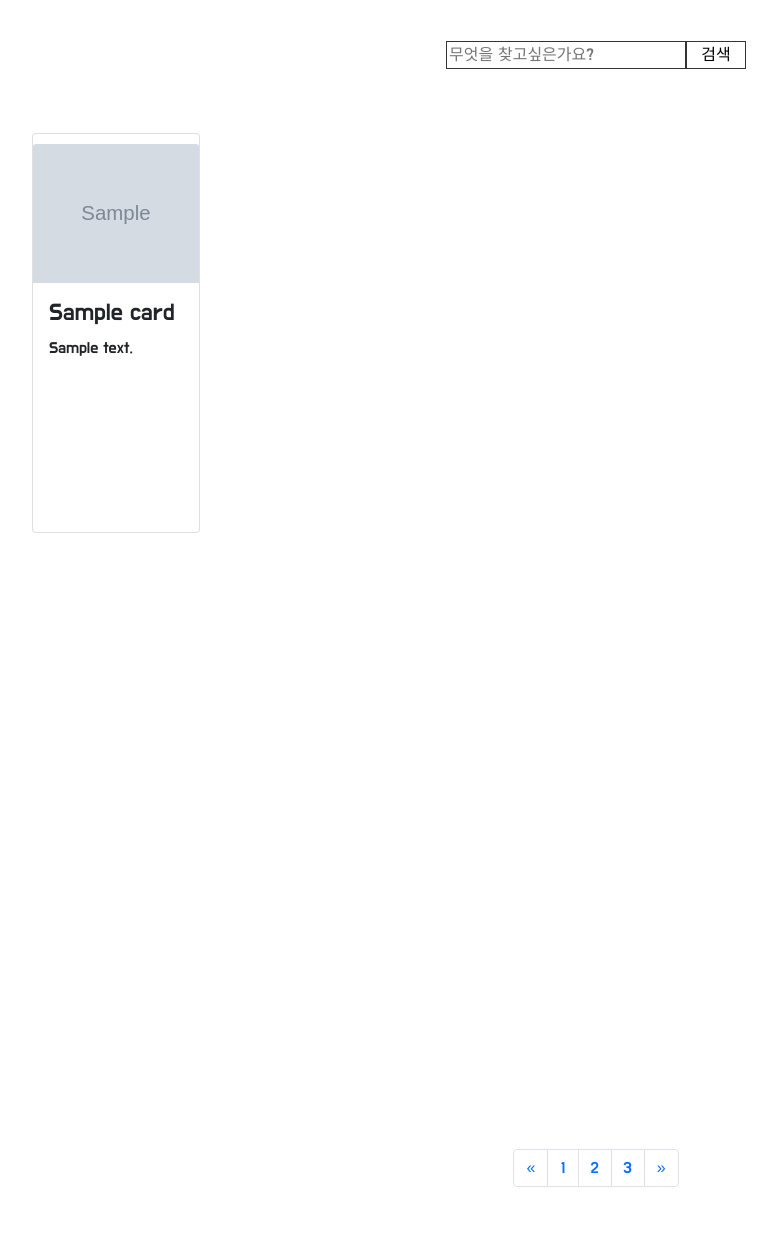
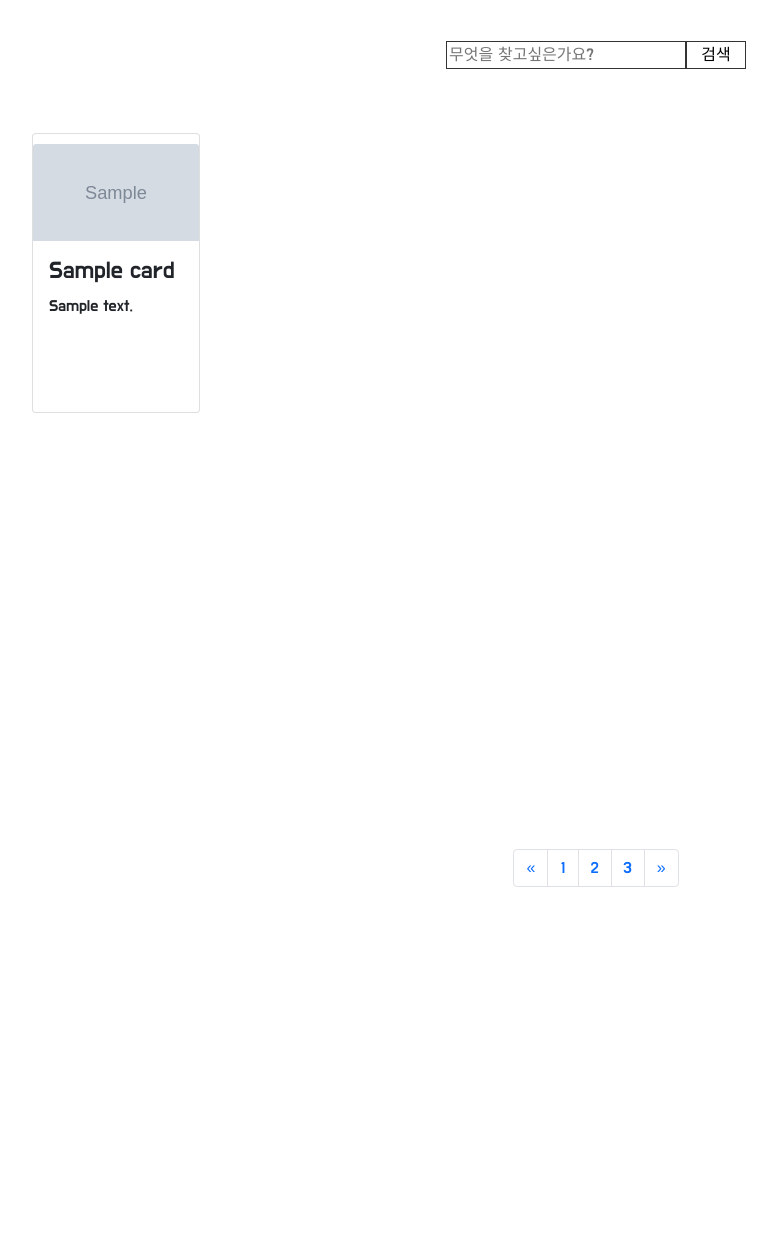
Before and after one commit to dan-studio/inno-camp-SA, a Flask app: template templates/blog.html in a window 1280 px wide. Shown: the part 297-1532 px from the top of the page, without its empty margins (44-821 px from the left). After the commit the page ends 1184 px from the top, so only its background shows below. Run offline with Flask 2, Linux system fonts and the light colour scheme; the template is opened without the code that fills it: most values are stand-ins (such as "Sample title", 1, 10 or a date in 2020); grey boxes marked "Sample" are stand-in pictures.

Commit message:
css fixed

```diff
--- a/static/css/style.css
+++ b/static/css/style.css
@@ -75,7 +75,7 @@
 .card_box {
   max-width: 1600px;
   width: 90%;
-  height: 1000px;
+  height: 700px;
   margin: auto;
 }
 
@@ -92,21 +92,20 @@
 .col {
   font-size: medium;
   display: block;
-  max-height: 400px;
-  height: 50%;
+  height: 280px;
   overflow: hidden;
   text-overflow: ellipsis;
   white-space: normal;
-
 }
-
+.col .card img{
+  object-fit: cover;
+}
 .in_modal_image {
   width: 100%;
   max-width: 1000px;
   height: 500px;
   margin: auto;
 }
-
 #toggle {
   position: fixed;
   top: 20px;
--- a/templates/index.html
+++ b/templates/index.html
@@ -45,7 +45,7 @@
                     </div>
                 </div>
                 <div class="modal-footer" >
-                    <button type="button" class="btn btn-secondary" data-bs-dismiss="modal">Close</button><button id="delete" type="button" class="btn btn-secondary" data-bs-dismiss="modal" onclick="cardDelete(${num})">Delete</button>
+                    <button type="button" class="btn btn-secondary" data-bs-dismiss="modal">Close</button><div id="delete"></div>
                 </div>
             </div>
         </div>
@@ -96,7 +96,7 @@
     <div id="sidebar">
         <ul>
             {%if token_receive%}
-             <li id="loggedIn"><a style="font-size: large" href="/mypost/{{ userid }}">{{username}}님 환영합니다!!</a> </li>
+            <li id="loggedIn"><a style="font-size: large" href="/mypost/{{ username }}">{{username}}님 환영합니다!!</a> </li>
             <li id="logout"><a href="#" onclick="signout()">Logout</a></li>
             {%else%}
             <li><a href="/login">Login</a></li>
```
